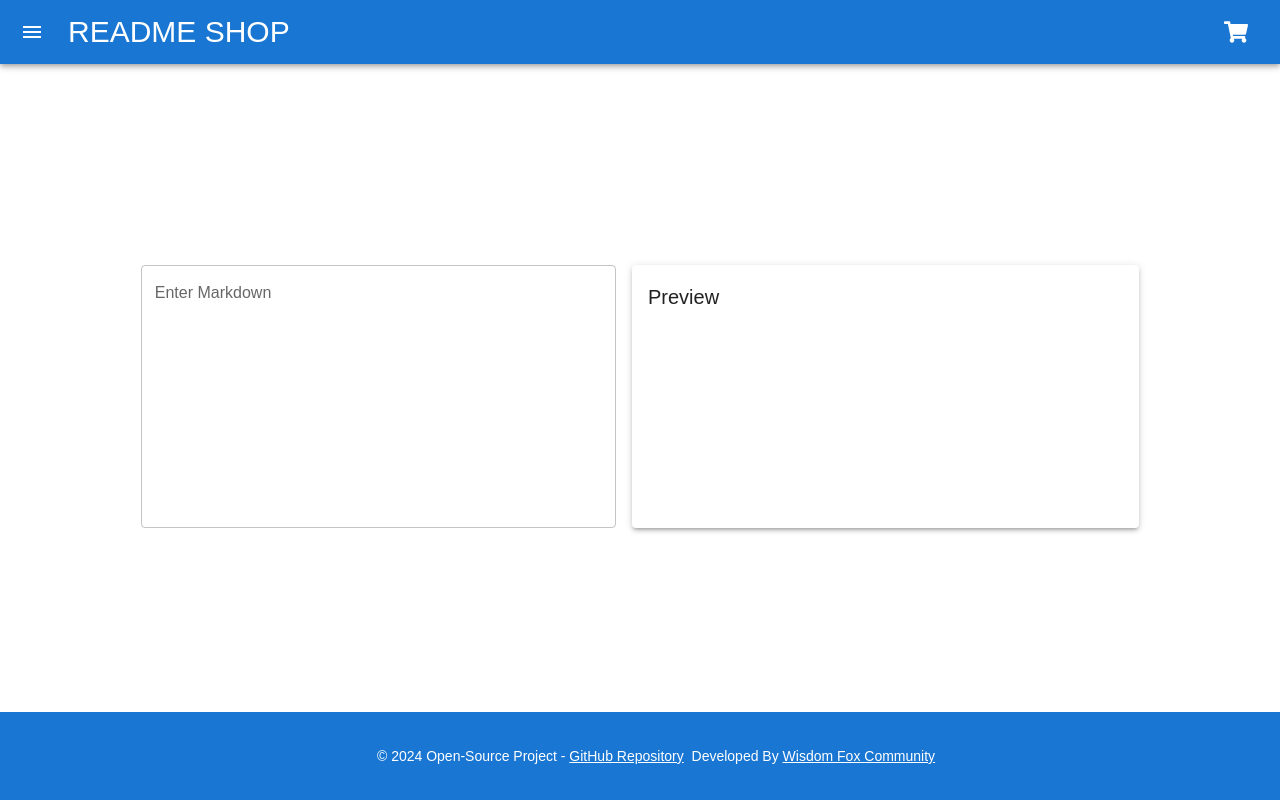
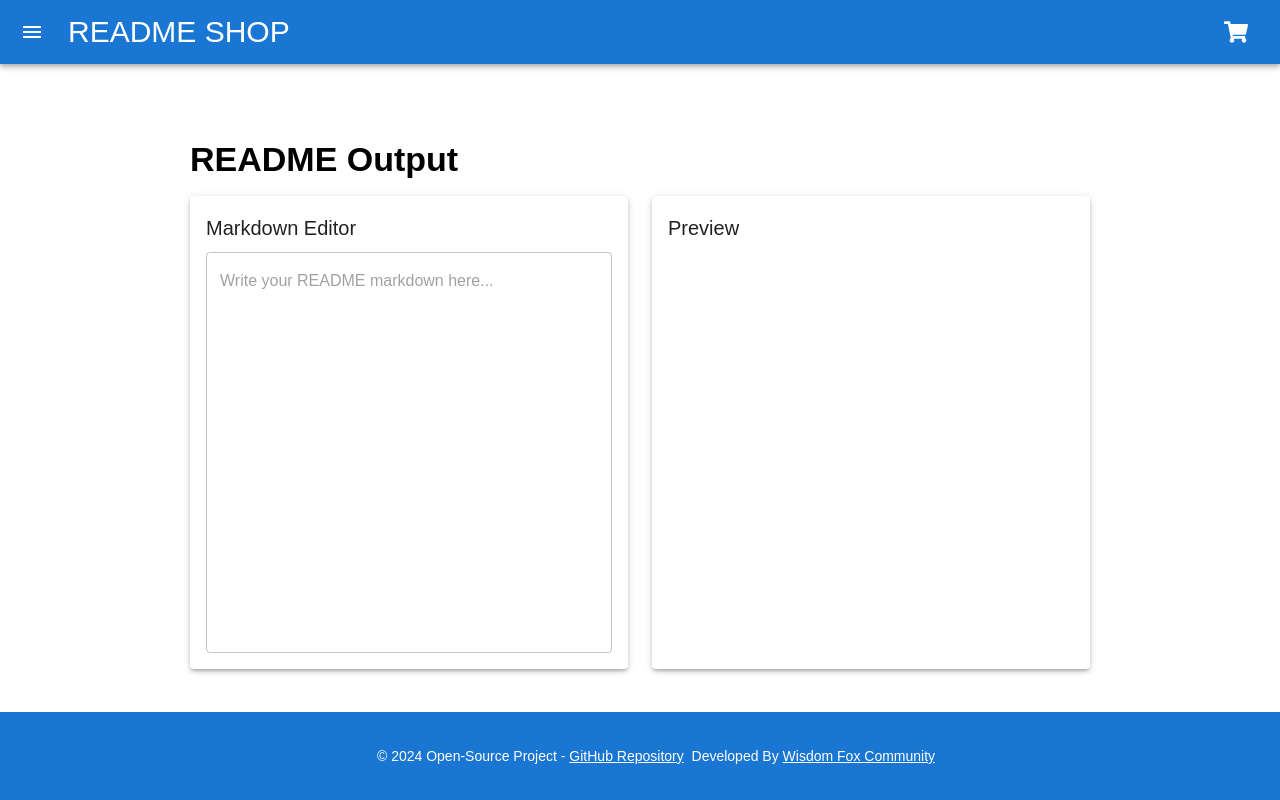
Before and after one commit to narainkarthikv/readme-shop, a React (Vite) app: page /shop in a window 1280 px wide. Shown: the top 800 px of the page. Built offline with nearby package versions, Linux system fonts and the light colour scheme; a web font is replaced by a local one.

Commit message:
fix(latest-react): update with latest react

```diff
--- a/src/components/Icons.jsx
+++ b/src/components/Icons.jsx
@@ -1,25 +1,28 @@
+import React, { useState, useEffect } from 'react';
+import { useShopStore } from '../store/useShopStore';
+import iconList from '../assets/data/iconsList.json';
+import { loadAndFilter } from '../utils/loadAndFilter';
+import { useMarkdown } from '../context/MarkdownContext';
 import {  Grid, TextField, Typography, Box, Paper } from '@mui/material';
-import { loadAndFilter } from '../utils/loadAndFilter';
-import iconList from '../assets/data/iconsList.json';
-import { useMarkdown } from '../context/MarkdownContext';
-import { useShopStore } from '../store/useShopStore';
-import { useState,useEffect } from 'react';
+
 const Icons = () => {
   const searchTerm = useShopStore((state) => state.iconSearchTerm);
   const setSearchTerm = useShopStore((state) => state.setIconSearchTerm);
-  const { embedIcon, iconNames } = useMarkdown();
+  const { embedIcon, iconNames, removeIcon } = useMarkdown();
   const filteredIcons = loadAndFilter(iconList, searchTerm);
 
   const handleIconClick = (icon) => {
-    embedIcon(icon.name.toLowerCase());
+    if (iconNames.includes(icon.name.toLowerCase())) {
+      removeIcon(icon.name.toLowerCase());
+    } else {
+      embedIcon(icon.name.toLowerCase());
+    }
   };
 
   const skilliconsUrl =
     iconNames.length > 0
       ? `https://skillicons.dev/icons?i=${iconNames.join(',')}`
       : '';
-
-
 
   return (
     <Paper
--- a/src/components/Templates.jsx
+++ b/src/components/Templates.jsx
@@ -12,9 +12,13 @@ const Templates = () => {
   }, []);
 
   const handleCopy = async (content, idx) => {
-    await navigator.clipboard.writeText(content);
-    setCopiedIdx(idx);
-    setTimeout(() => setCopiedIdx(null), 1200);
+    try {
+      await navigator.clipboard.writeText(content);
+      setCopiedIdx(idx);
+      setTimeout(() => setCopiedIdx(null), 1500);
+    } catch (e) {
+      alert('Failed to copy!');
+    }
   };
 
   return (
--- a/src/context/MarkdownContext.jsx
+++ b/src/context/MarkdownContext.jsx
@@ -1,4 +1,4 @@
-import React, { createContext, useContext, useState } from 'react';
+import React, { createContext, useContext, useState, useCallback, useMemo, useEffect } from 'react';
 
 const MarkdownContext = createContext();
 
@@ -6,94 +6,95 @@ export const useMarkdown = () => useContext(MarkdownContext);
 
 export const MarkdownProvider = ({ children }) => {
   const [badgeLine, setBadgeLine] = useState('');
-  const [iconNames, setIconNames] = useState([]); // array of icon names
+  const [iconNames, setIconNames] = useState([]);
   const [markdown, setMarkdown] = useState('');
   const [userName, setUserName] = useState('');
   const [theme, setTheme] = useState('default');
 
   // Set badge line directly (replace, not append)
-  const embedBadge = (badge) => {
-    setBadgeLine((prev) => (prev ? prev + ' ' + badge : badge));
-  };
+  const embedBadge = useCallback((badge) => {
+    setBadgeLine(badge);
+  }, []);
 
   // Add icon name to iconNames array (row 2)
-  const embedIcon = (iconName) => {
-    setIconNames((prev) =>
-      prev.includes(iconName) ? prev : [...prev, iconName]
-    );
-  };
+  const embedIcon = useCallback((iconName) => {
+    setIconNames((prev) => prev.includes(iconName) ? prev : [...prev, iconName]);
+  }, []);
 
   // Remove icon name from iconNames array (optional utility)
-  const removeIcon = (iconName) => {
+  const removeIcon = useCallback((iconName) => {
     setIconNames((prev) => prev.filter((name) => name !== iconName));
-  };
+  }, []);
 
   // Compose the icons line as a beautified Markdown image block
-  const getIconsLine = () => {
-    if (iconNames.length === 0) return '';
-    const iconsParam = iconNames.join(',');
-    return [
-      '<h3 align="center">Tech Stack</h3>',
-      `<p align="center">`,
-      `  <img src="https://skillicons.dev/icons?i=${iconsParam}" alt="Tech Stack" />`,
-      `</p>`
-    ].join('\n');
-  };
+  const getIconsLine = useCallback(() => {
+    if (!iconNames.length) return '';
+    return `<p align="center">` +
+      iconNames.map((name) => `<img src="https://skillicons.dev/icons?i=${name}" alt="${name}" height="32" style="margin:4px;" />`).join(' ') +
+      `</p>`;
+  }, [iconNames]);
 
   // Compose the badges line as a beautified centered block
-  const getBadgesLine = () => {
+  const getBadgesLine = useCallback(() => {
     if (!badgeLine) return '';
-    return [
-      '<h3 align="center">Badges</h3>',
-      `<p align="center">${badgeLine}</p>`
-    ].join('\n');
-  };
+    return `<p align="center">${badgeLine}</p>`;
+  }, [badgeLine]);
 
   // Update markdown whenever badgeLine or iconNames changes
-  React.useEffect(() => {
-    let sections = [];
-    const badges = getBadgesLine();
-    const icons = getIconsLine();
-    if (badges) sections.push(badges);
-    if (icons) sections.push(icons);
-    setMarkdown(sections.join('\n\n'));
-  }, [badgeLine, iconNames]);
+  useEffect(() => {
+    setMarkdown((prev) => {
+      let lines = prev.split('\n').filter(Boolean);
+      // Remove previous badge/icon lines
+      lines = lines.filter(
+        (line) =>
+          !line.includes('skillicons.dev/icons?i=') &&
+          !line.includes('img.shields.io') &&
+          !line.includes('<p align="center">')
+      );
+      const newLines = [];
+      if (getBadgesLine()) newLines.push(getBadgesLine());
+      if (getIconsLine()) newLines.push(getIconsLine());
+      return [...newLines, ...lines].join('\n');
+    });
+  }, [badgeLine, iconNames, getBadgesLine, getIconsLine]);
 
   // Always append, even if markdown is empty
-  const embedMarkdown = (embedContent) => {
-    setMarkdown((prev) => (prev ? prev + '\n' + embedContent : embedContent));
-  };
+  const embedMarkdown = useCallback((embedContent) => {
+    setMarkdown((prev) => prev ? prev + '\n' + embedContent : embedContent);
+  }, []);
 
   // Appends content inline to the last line (side by side)
-  const embedInlineMarkdown = (embedContent) => {
+  const embedInlineMarkdown = useCallback((embedContent) => {
     setMarkdown((prev) => {
-      if (!prev) return embedContent;
       const lines = prev.split('\n');
-      lines[lines.length - 1] = lines[lines.length - 1]
-        ? lines[lines.length - 1] + ' ' + embedContent
-        : embedContent;
+      if (lines.length === 0) return embedContent;
+      lines[lines.length - 1] += ' ' + embedContent;
       return lines.join('\n');
     });
-  };
+  }, []);
+
+  const value = useMemo(() => ({
+    badgeLine,
+    setBadgeLine,
+    iconNames,
+    setIconNames,
+    markdown,
+    setMarkdown,
+    userName,
+    setUserName,
+    theme,
+    setTheme,
+    embedBadge,
+    embedIcon,
+    removeIcon,
+    getIconsLine,
+    getBadgesLine,
+    embedMarkdown,
+    embedInlineMarkdown,
+  }), [badgeLine, iconNames, markdown, userName, theme, embedBadge, embedIcon, removeIcon, getIconsLine, getBadgesLine, embedMarkdown, embedInlineMarkdown]);
 
   return (
-    <MarkdownContext.Provider
-      value={{
-        markdown,
-        setMarkdown,
-        embedMarkdown,
-        embedInlineMarkdown,
-        embedBadge,
-        embedIcon,
-        removeIcon,
-        badgeLine,
-        iconNames,
-        userName,
-        setUserName,
-        theme,
-        setTheme,
-      }}
-    >
+    <MarkdownContext.Provider value={value}>
       {children}
     </MarkdownContext.Provider>
   );
--- a/src/pages/Output.jsx
+++ b/src/pages/Output.jsx
@@ -1,4 +1,4 @@
-import React, { useState, useEffect } from 'react';
+import React from 'react';
 import { marked } from 'marked';
 import DOMPurify from 'dompurify';
 import TextField from '@mui/material/TextField';
@@ -6,97 +6,57 @@ import Paper from '@mui/material/Paper';
 import Box from '@mui/material/Box';
 import Typography from '@mui/material/Typography';
 import { useMarkdown } from '../context/MarkdownContext';
-import Badge from '@mui/material/Badge';
 
+const Output = React.memo(() => {
+  const { markdown, setMarkdown } = useMarkdown();
 
-const Output = () => {
-  const { markdown, setMarkdown } = useMarkdown();
-  const [localMarkdown, setLocalMarkdown] = useState(markdown);
-  const [count,setCount]=useState(0);
+  const handleChange = React.useCallback((e) => {
+    setMarkdown(e.target.value);
+  }, [setMarkdown]);
 
-  // Sync context markdown to local state when it changes
-  useEffect(() => {
-    setLocalMarkdown(markdown);
-  }, [markdown]);
-
-  const handleChange = (e) => {
-    setLocalMarkdown(e.target.value);
-    setMarkdown(e.target.value);
-  };
-
-  const createMarkup = () => ({
+  const createMarkup = React.useCallback(() => ({
     __html: DOMPurify.sanitize(
-      marked(localMarkdown),
+      marked.parse(markdown),
       {
         ADD_TAGS: ['img'],
         ADD_ATTR: ['src', 'alt', 'width', 'height', 'style'],
       }
     ),
-  });
-
-useEffect(() => {
-  const html = document.createElement('div');
-  html.innerHTML = marked(localMarkdown);
-  const img = html.querySelector('img');
-  if (!img) return; // skips if img is null
-  const src = img.getAttribute('src');
-  const url = new URL(src);
-  const iParam = url.searchParams.get("i");
-  if (!iParam) return; // skips if iparam is null
-  const Paramcount = iParam.split(',').length;
-  setCount(Paramcount);
-}, [localMarkdown]);
-
-
+  }), [markdown]);
 
   return (
-    <Box
-      display="flex"
-      flexDirection={{ xs: 'column', md: 'row' }}
-      gap={2}
-      mt={2}
-      width={{ xs: '100%', md: '80%' }}
-      mx="auto"
-    >
+    <Box sx={{ width: '100%', maxWidth: 900, mx: 'auto', mt: 4 }}>
+      <Typography variant="h4" sx={{ mb: 2, fontWeight: 600 }}>
+        README Output
+      </Typography>
+      <Box sx={{ display: 'flex', gap: 3, flexDirection: { xs: 'column', md: 'row' } }}>
+        <Paper elevation={3} sx={{ flex: 1, p: 2, minHeight: 400 }}>
+          <Typography variant="h6" sx={{ mb: 1 }}>
+            Markdown Editor
+          </Typography>
           <TextField
-        label="Enter Markdown"
             multiline
-        minRows={10}
+            minRows={16}
+            value={markdown}
+            onChange={handleChange}
+            fullWidth
             variant="outlined"
-        fullWidth
-        value={localMarkdown}
-        onChange={handleChange}
+            placeholder="Write your README markdown here..."
+            sx={{ fontFamily: 'monospace', fontSize: 16 }}
           />
-      <Paper
-        elevation={3}
-        sx={{
-          p: 2,
-          width: '100%',
-          maxHeight: 600,
-          overflowY: 'auto',
-        }}
-      >
-
-        <Typography variant="h6" gutterBottom>
+        </Paper>
+        <Paper elevation={3} sx={{ flex: 1, p: 2, minHeight: 400, overflow: 'auto' }}>
+          <Typography variant="h6" sx={{ mb: 1 }}>
             Preview
           </Typography>
-         <Badge badgeContent={count} style={{padding:3}} color="error">
-        </Badge>
-        <Box
+          <div
+            style={{ fontFamily: 'inherit', fontSize: 16 }}
             dangerouslySetInnerHTML={createMarkup()}
-          sx={{
-            '& h1, h2, h3, h4, h5, h6': {
-              mt: '0.5em',
-              mb: '0.5em',
-            },
-            '& p': {
-              mb: '1em',
-            },
-          }}
           />
         </Paper>
       </Box>
+    </Box>
   );
-};
+});
 
 export default Output;
```
Also changed, not shown: src/components/Badges.jsx (+8 -34 lines). Lines whose indentation alone changed are shown as unchanged.
